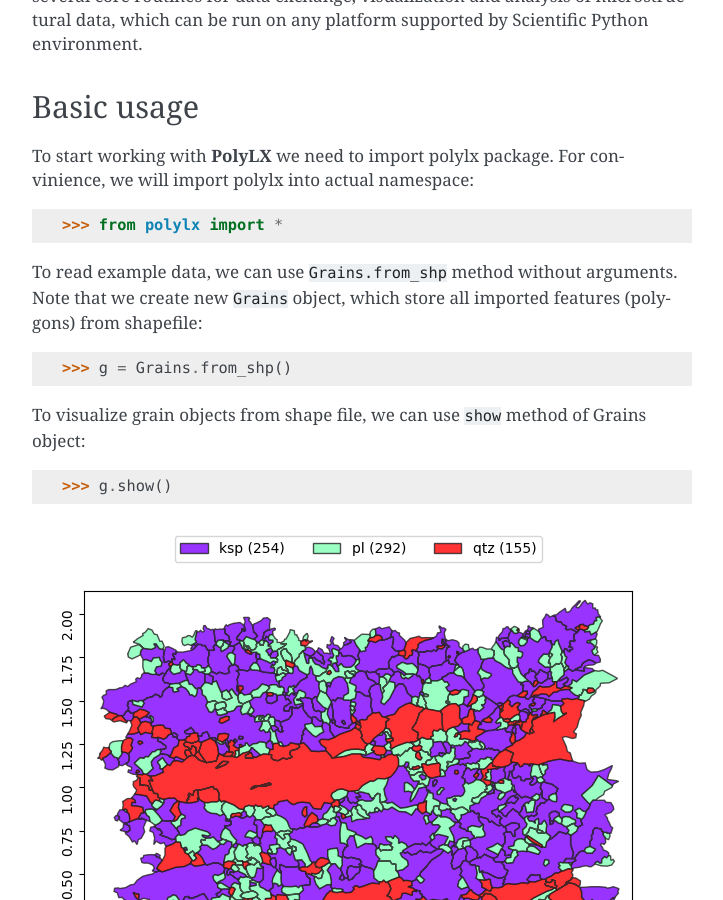
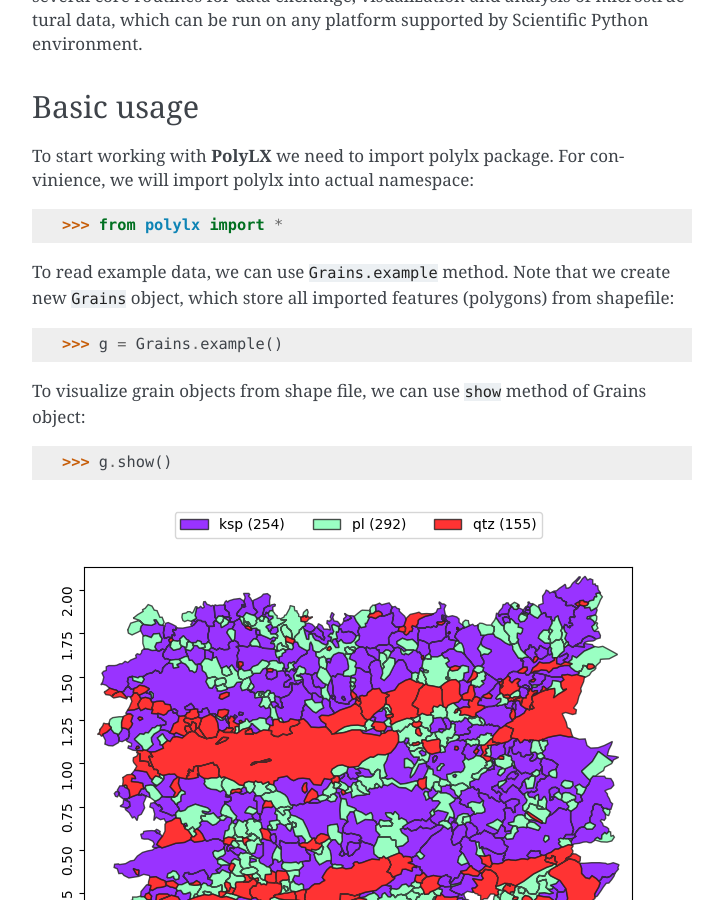
Before and after one commit to ondrolexa/polylx, a Sphinx documentation site: the page built from docs/tutorial.rst, in a window 1280 px wide and 900 px high, scrolled down 374 px. Shown: the whole window, without its empty margins (388-1111 px from the left). Built offline with Sphinx 7.4.7, drawn with Linux system fonts in a browser that asks for light colours.

Commit message:
Docs updated

```diff
--- a/docs/tutorial.rst
+++ b/docs/tutorial.rst
@@ -25,11 +25,11 @@ convinience, we will import polylx into actual namespace::
 
     >>> from polylx import *
 
-To read example data, we can use ``Grains.from_shp`` method without
-arguments. Note that we create new ``Grains`` object, which store all
+To read example data, we can use ``Grains.example`` method. Note that we
+create new ``Grains`` object, which store all
 imported features (polygons) from shapefile::
 
-    >>> g = Grains.from_shp()
+    >>> g = Grains.example()
 
 To visualize grain objects from shape file, we can use ``show`` method
 of Grains object::
```
Also changed, not shown: 1 other file.
